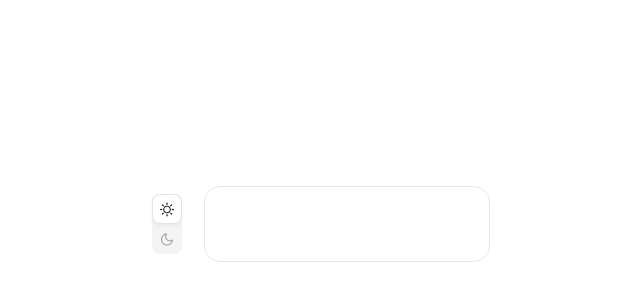
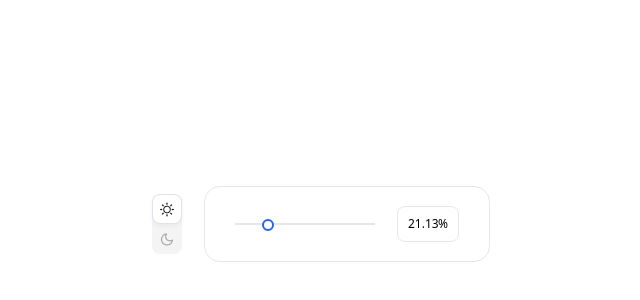
Before and after one commit to alinamiryuk/DarkModeSwitcher, a React (Create React App) app in the folder frontend/: page / in a window 1280 px wide. Shown: the part 176-476 px from the top of the page, without its empty margins (308-948 px from the left). Built offline with nearby package versions, Linux system fonts and the light colour scheme.

Commit message:
progressbar

```diff
--- a/frontend/src/App.js
+++ b/frontend/src/App.js
@@ -1,16 +1,28 @@
 import { useState } from 'react'
+
+const valueChecker = (target) => {
+  let result
+  if (target > 100) {
+    result = 100
+  } else if (target < 0) {
+    result = 0
+  } else {
+    result = target
+  }
+  return result
+}
 
 export default function App() {
   const [dark, setDark] = useState(false)
+  const [progress, setProgress] = useState(21.13)
 
   return (
     <div className={`min-w-full md:h-screen ${dark ? 'dark' : ''}`}>
       <div className="flex justify-center items-center bg-white dark:bg-true-gray-900 min-w-full md:h-screen">
         <div className="flex justify-between items-center w-338px h-76px mr-22px ">
-          <div className="flex w-30px h-60px">
-            <label class="switch inline-block relative w-30px h-60px">
+          <label className="switch inline-block relative w-30px h-60px">
             <input
-                class="w-0 h-0 opacity-0"
+              className="w-0 h-0 opacity-0"
               type="checkbox"
               onClick={() => setDark((state) => !state)}
             />
@@ -20,8 +32,25 @@ export default function App() {
               }`}
             />
           </label>
+          <div className="flex justify-center items-center w-286px h-76px rounded-lg border border-solid border-cool-gray-200 bg-white dark:bg-true-gray-800 dark:border-true-gray-400">
+            <input
+              type="range"
+              value={progress}
+              min="0"
+              max="100"
+              step="0.01"
+              onChange={(e) => setProgress(e.target.value)}
+              className="w-140px mr-22px bg-cool-gray-200"
+            />
+            <label className="flex relative justify-center items-center text-center w-62px h-36px border border-solid border-cool-gray-200 rounded-sm">
+            <input className='inline-block w-30px font-medium text-center text-12px bg-transparent dark:text-white'
+              type="text"
+              value={progress}
+              onChange={(e) => setProgress(valueChecker(e.target.value))}
+            />
+            <span className='font-medium text-12px dark:text-white'>%</span>
+          </label>
           </div>
-          <div className="flex w-286px h-76px rounded-lg border border-solid border-cool-gray-200 bg-white dark:bg-true-gray-800 dark:border-true-gray-400"></div>
         </div>
       </div>
     </div>
--- a/frontend/src/index.css
+++ b/frontend/src/index.css
@@ -5,6 +5,10 @@
 * {
   margin: 0;
   box-sizing: border-box;
+}
+
+input:focus {
+  outline: none;
 }
 
 .slider:before {
@@ -31,3 +35,51 @@ input:checked + .slider:before {
   -ms-transform: translateY(30px);
   transform: translateY(30px);
 }
+
+input[type=range]{
+  -webkit-appearance: none;
+}
+
+input[type=range]::-webkit-slider-runnable-track {
+  height: 2px;
+  background: #e5e7eb;
+  border: none;
+  border-radius: 3px;
+  -webkit-appearance: none;
+}
+
+input[type=range]::-webkit-slider-thumb {
+  -webkit-appearance: none;
+  border: 2px solid #2563eb;
+  height: 12px;
+  width: 12px;
+  border-radius: 50%;
+  background: white;
+  margin-top: -4px;
+}
+
+
+input[type=range]:hover::-webkit-slider-thumb {
+  background: #2563eb;
+}
+
+.dark input[type=range]::-webkit-slider-thumb {
+  border: 2px solid white;
+  background: #2563eb;
+}
+.dark input[type=range]::-webkit-slider-thumb {
+  background: white;
+}
+
+input[type="range"]::-moz-range-progress {
+  background-color: #2563eb;
+}
+input[type="range"]::-moz-range-track {
+  background-color: #e5e7eb;
+}
+input[type="range"]::-ms-fill-lower {
+  background-color: #2563eb;
+}
+input[type="range"]::-ms-fill-upper {
+  background-color: #e5e7eb;
+}
--- a/frontend/tailwind.config.js
+++ b/frontend/tailwind.config.js
@@ -3,6 +3,9 @@ module.exports = {
   darkMode: 'class',
   theme: {
     extend: {
+      spacing: {
+        px: '1px',
+      },
       colors: {
         white: '#ffffff',
         gray: {
@@ -35,10 +38,14 @@ module.exports = {
       },
       width: {
         '30px': '30px',
+        '62px': '62px',
+        '140px': '140px',
         '286px': '286px',
         '338px': '338px',
       },
       height: {
+        '2px': '2px',
+        '36px': '36px',
         '60px': '60px',
         '76px': '76px',
       },
@@ -47,9 +54,12 @@ module.exports = {
         moon: "url('/src/img/dark.png')",
       },
       backgroundPosition: {
-       'bottom-dark': 'center bottom 8px',
-       'top-light': 'center top 8px',
-      }
+        'bottom-dark': 'center bottom 8px',
+        'top-light': 'center top 8px',
+      },
+      fontSize: {
+        '12px': '12px',
+      },
     },
   },
   variants: {
```
Lines whose indentation alone changed are shown as unchanged.
